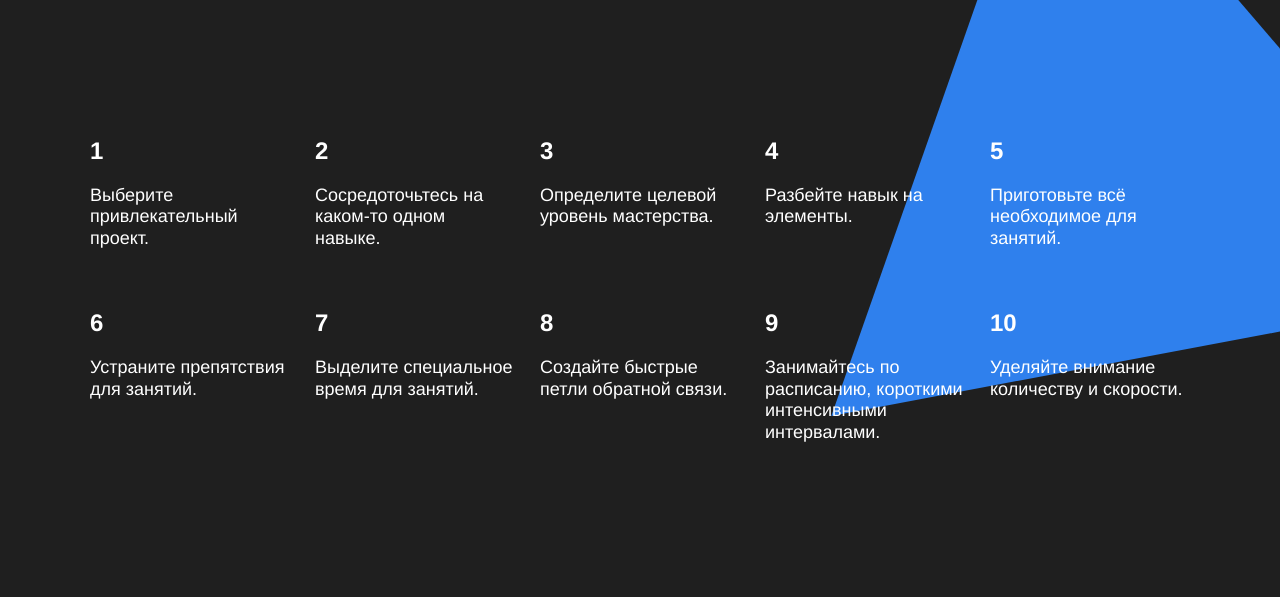
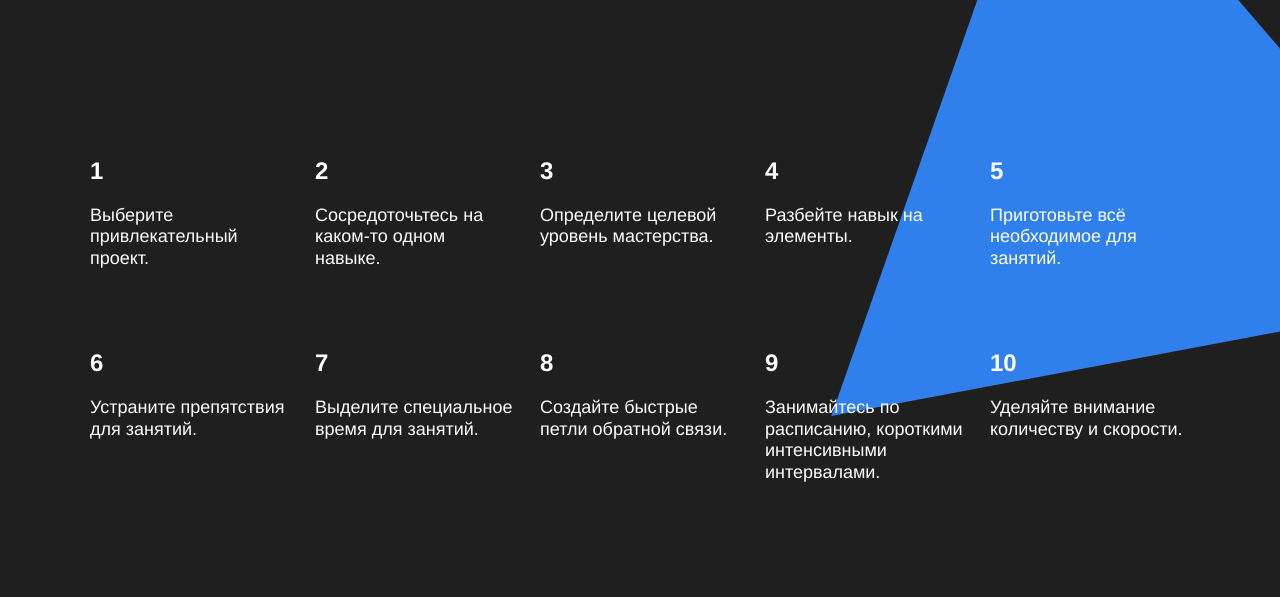
Before and after one commit to mogwuy/how-to-learn, a plain HTML site: page index.html in a window 1280 px wide. Shown: the part 3009-3606 px from the top of the page. Drawn offline with Linux system fonts and the light colour scheme.

Commit message:
Фиксы с отступами в kaufman

```diff
--- a/styles/style.css
+++ b/styles/style.css
@@ -30,12 +30,7 @@ a {
   width: 568px;
 }
 /* и элемента с модификатором вида ключ-значение */
-.table__cell_theme_dark {
-  width: 200px;
-  color: white;
-  margin-right: 0;
-  margin-top: 80px;
-}
+
 
 .logo {
   width:183px;
@@ -265,8 +260,6 @@ a {
 }
 
 .section-subtitle_theme_dark {
-  padding-top: 20px;
-  margin: 0px;
   position: relative;
   z-index: 1;
   line-height: 34px;
@@ -282,9 +275,10 @@ a {
 }
 
 .table__cell_theme_dark {
-  width:200px;
-  position: relative;
-  z-index: 1;
+  width: 200px;
+  color: white;
+  margin-right: 0;
+  margin-top: 80px;
 }
 
 .table__heding_theme_dark {
```
